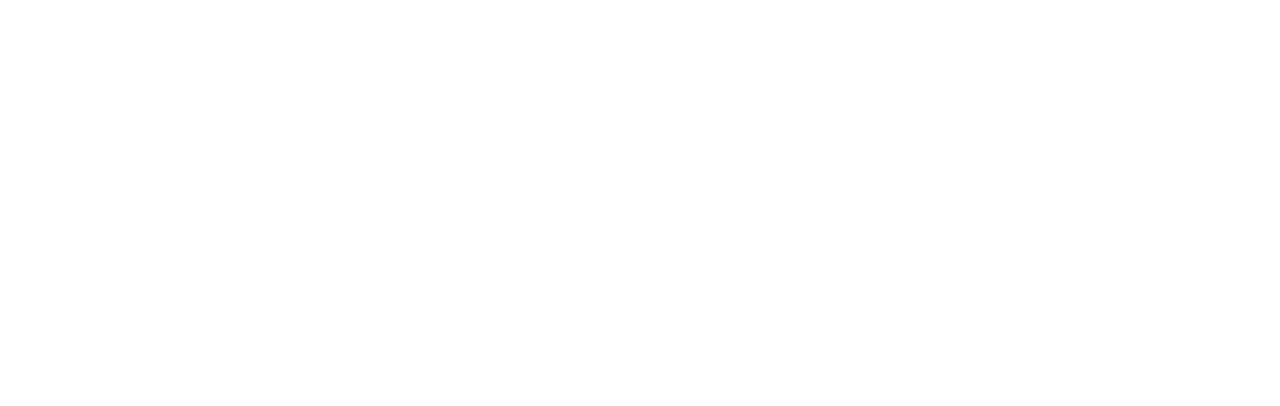
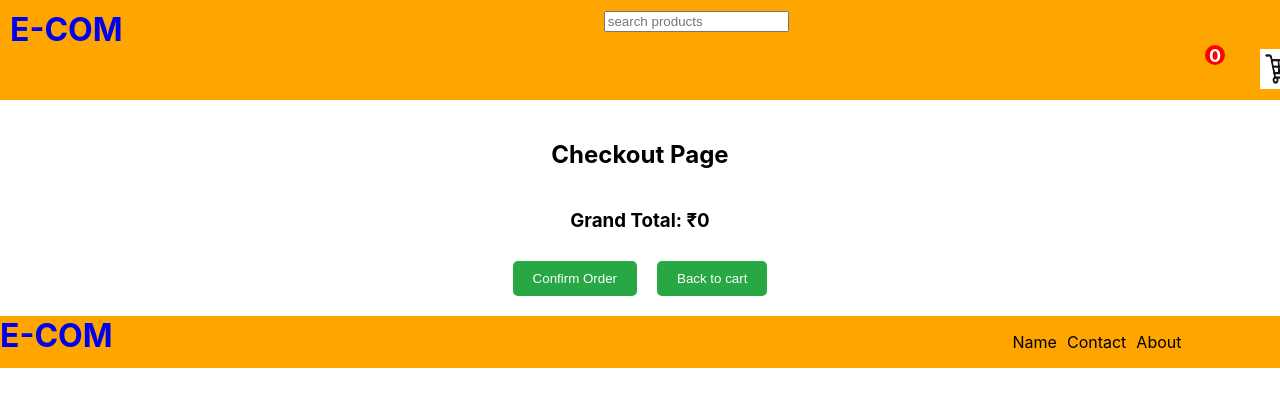
Before and after one commit to Harishkumaresan/React-Redux-Saga, a React (Create React App) app in the folder reactfirst/: page /checkout in a window 1280 px wide. Before the commit this address had no page. Shown: the top 406 px of the page. Built offline with nearby package versions, Linux system fonts and the light colour scheme.

Commit message:
Checkoutpage with total amount

```diff
--- a/reactfirst/src/App.js
+++ b/reactfirst/src/App.js
@@ -1,6 +1,7 @@
 
 import './App.css';
 import Cart from './Components/Cart';
+import CheckOut from './Components/CheckOut';
 import Header1 from './Components/Header1';
 import Main from './Components/main';
 import {Routes,Route} from 'react-router-dom'
@@ -11,6 +12,7 @@
     <Routes>
     <Route path='/'  element={<Main />} />
     <Route path='/cart'  element={<Cart />} />
+    <Route path='/checkout'  element={<CheckOut />} />
     </Routes>
     </div>
   );
--- a/reactfirst/src/Components/Cart.js
+++ b/reactfirst/src/Components/Cart.js
@@ -3,13 +3,13 @@
 import Header1 from './Header1';
 import { decrementItem, incrementItem } from '../Redux/cartAction';
 import { removeToCart } from '../Redux/action';
+import { NavLink } from 'react-router-dom';
 
 const Cart = () => {
     const cartData = useSelector((state) => state.cartData);
     const quantityReducer = useSelector((state) => state.cartReducer); // Get all quantities
     const dispatch = useDispatch();
-    const quantity = useSelector((state) => state.cartReducer.quantity);
-    console.log("Quantity:", quantity); // Debugging log
+
     const amount = cartData.length && cartData.map((item) => item.prize).reduce((prev, next) => prev + next)
     return (
         <Header1>
@@ -20,7 +20,7 @@
                         display: "flex",
                         justifyContent: "center",
                         alignItems: "center",
-                    height:'auto',
+                        height: 'auto',
                         background: "#f8f9fa",
                     }}
                 >
@@ -89,9 +89,27 @@
                             );
                         })}
                     </div>
-                <h3 style={{ float: 'left', marginTop:'400px' , marginLeft:'320px'}}>
+                    {/* <h3 style={{ float: 'left', marginTop: '400px', marginLeft: '320px' }}>
                         TOTAL: ₹{cartData.reduce((sum, item) => sum + item.prize * (quantityReducer[item.id] || 1), 0)}
-            </h3>
+                    </h3> */}
+                    <NavLink to={'/checkout'}>
+                        <button
+                            style={{
+                                padding: "20px 20px",
+                                marginTop: "400px",
+                                background: "#28a745",
+                                color: "white",
+                                border: "none",
+                                borderRadius: "5px",
+                                cursor: "pointer",
+                                marginLeft: '320px',
+                                float: 'left',
+                                marginBottom:'30px'
+                            }}
+                        >
+                            Check Out
+                        </button>
+                    </NavLink>
                 </div>
             </div>
         </Header1>
--- /dev/null
+++ b/reactfirst/src/Components/CheckOut.js
@@ -0,0 +1,129 @@
+import React from "react";
+import { useSelector } from "react-redux";
+import Header1 from "./Header1";
+import { NavLink } from "react-router-dom";
+
+const Checkout = () => {
+    const cartData = useSelector((state) => state.cartData);
+    const quantityReducer = useSelector((state) => state.cartReducer); // Get all quantities
+
+    const totalAmount = cartData.reduce(
+        (sum, item) => sum + item.prize * (quantityReducer[item.id] || 1),
+        0
+    );
+    const handleBuyClick = () => {
+        alert('Your order is placed');
+    };
+
+    return (
+        <>
+            <Header1>
+                <div style={{ padding: "20px", textAlign: "center" }}>
+                    <h2>Checkout Page</h2>
+
+                    <div
+                        style={{
+                            display: "flex",
+                            flexDirection: "column",
+                            alignItems: "center",
+                            gap: "20px",
+                            width: "80%",
+                            margin: "auto",
+                        }}
+                    >
+                        {cartData.map((item) => {
+                            const quantity = quantityReducer[item.id] || 1;
+
+                            return (
+                                <div
+                                    key={item.id}
+                                    style={{
+                                        display: "flex",
+                                        alignItems: "center",
+                                        width: "100%",
+                                        border: "1px solid #ddd",
+                                        padding: "15px",
+                                        borderRadius: "10px",
+                                        boxShadow: "2px 2px 10px rgba(0, 0, 0, 0.1)",
+                                        background: "#fff",
+                                    }}
+                                >
+                                    {/* Image on the left */}
+                                    <img
+                                        src={item.photo}
+                                        alt="Product"
+                                        style={{
+                                            width: "100px",
+                                            height: "100px",
+                                            objectFit: "cover",
+                                            borderRadius: "5px",
+                                        }}
+                                    />
+
+                                    {/* Product Details in the center */}
+                                    <div
+                                        style={{
+                                            flex: "1",
+                                            textAlign: "left",
+                                            paddingLeft: "20px",
+                                        }}
+                                    >
+                                        <strong>{item.name}</strong>
+                                        <p>📦 {item.category}</p>
+                                        <p>🏷️ {item.brand}</p>
+                                        <p>🎨 {item.color}</p>
+                                    </div>
+
+                                    {/* Price & Quantity on the right */}
+                                    <div style={{ textAlign: "right" }}>
+                                        <p>💰 Price: ₹{item.prize}</p>
+                                        <p>🔢 Quantity: {quantity}</p>
+                                        <p>
+                                            🏷️ Total: <strong>₹{item.prize * quantity}</strong>
+                                        </p>
+                                    </div>
+                                </div>
+                            );
+                        })}
+                    </div>
+
+                    {/* Final Total Amount */}
+                    <h3 style={{ marginTop: "20px" }}>Grand Total: ₹{totalAmount}</h3>
+                   <div style={{display:'flex', gap:'20px', justifyContent:'center'}}>
+                    <button
+                        style={{
+                            padding: "10px 20px",
+                            marginTop: "10px",
+                            background: "#28a745",
+                            color: "white",
+                            border: "none",
+                            borderRadius: "5px",
+                            cursor: "pointer",
+                        }}
+                        onClick={handleBuyClick}
+                    >
+                        Confirm Order
+                    </button>
+                    <NavLink to={'/cart'}>
+                        <button
+                            style={{
+                                padding: "10px 20px",
+                                marginTop: "10px",
+                                background: "#28a745",
+                                color: "white",
+                                border: "none",
+                                borderRadius: "5px",
+                                cursor: "pointer",
+                            }}
+                        >
+                            Back to cart
+                        </button>
+                    </NavLink>
+                    </div>
+                </div>
+            </Header1>
+        </>
+    );
+};
+
+export default Checkout;
```
Lines whose indentation alone changed are shown as unchanged.
